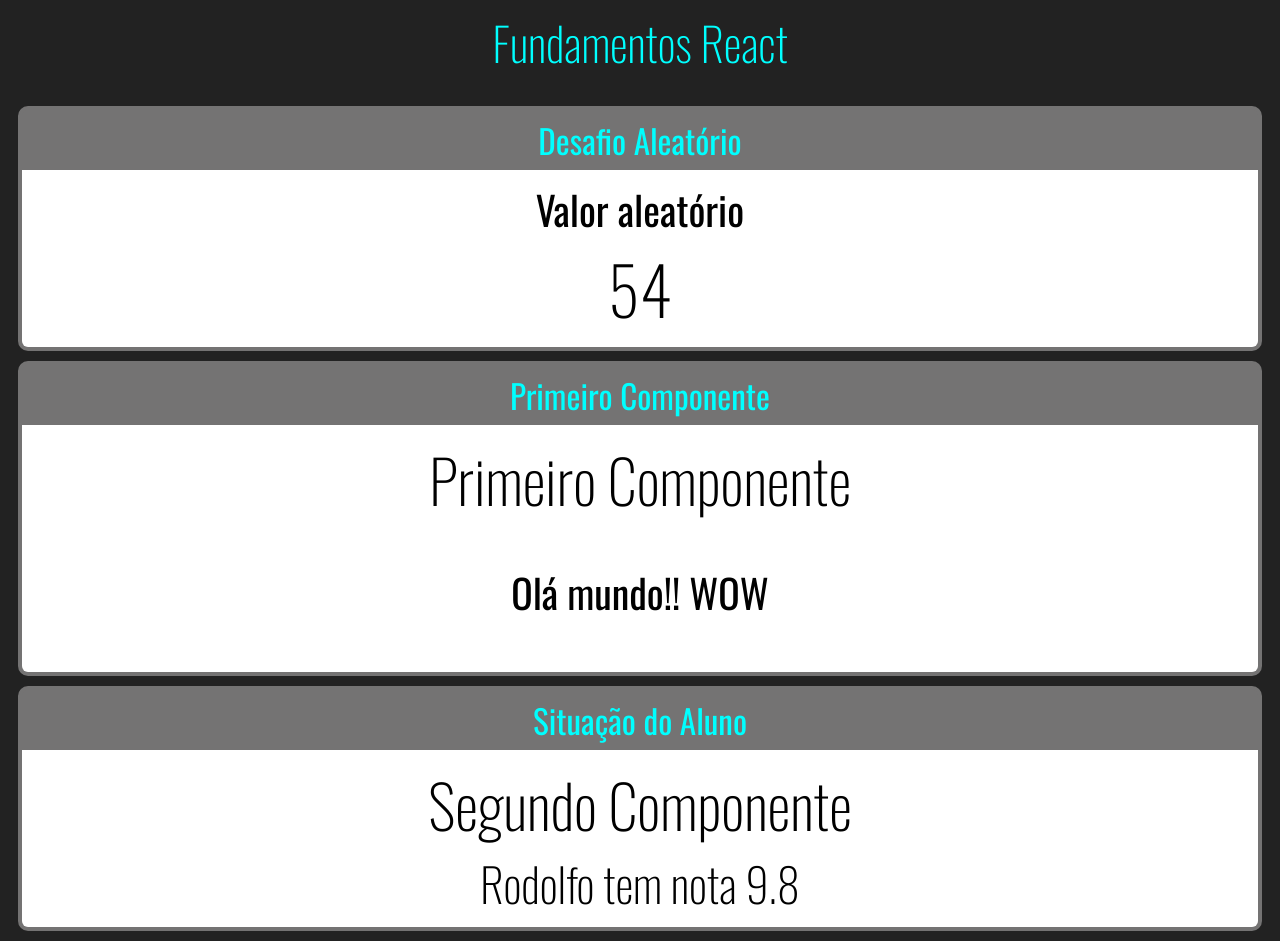
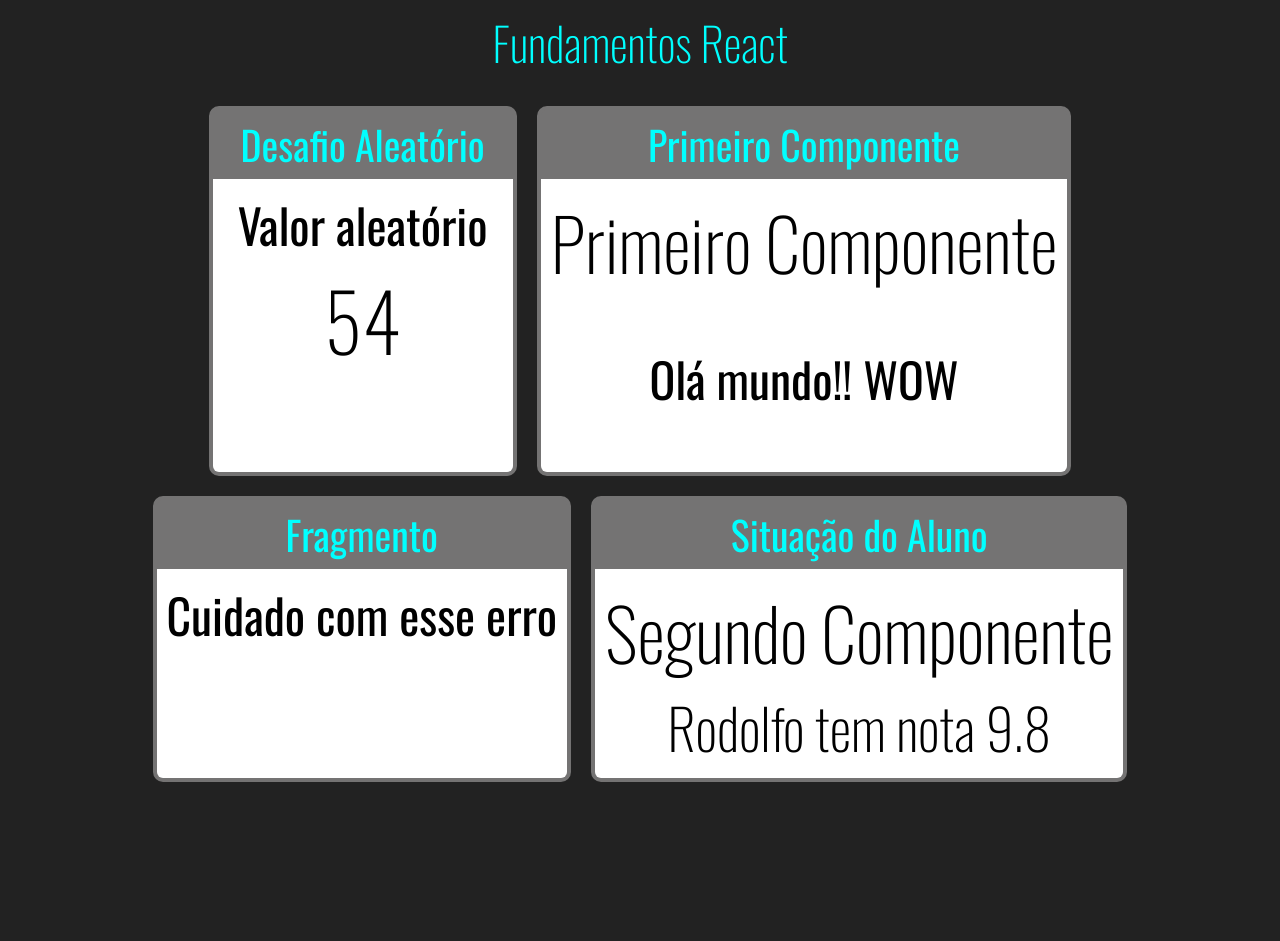
Before and after one commit to rodolfo-code/Curso-react-redux, a React (Create React App) app in the folder fundamentos-react/: page / in a window 1280 px wide. After the commit the page ends 800 px from the top, so only its background shows below. Built offline with nearby package versions, Linux system fonts and the light colour scheme.

Commit message:
estilizaçao de cards

```diff
--- /dev/null
+++ b/fundamentos-react/src/App.css
@@ -0,0 +1,5 @@
+.app .cards {
+  display: flex;
+  justify-content: center;
+  flex-wrap: wrap;
+}
--- a/fundamentos-react/src/App.jsx
+++ b/fundamentos-react/src/App.jsx
@@ -1,14 +1,17 @@
+import './App.css'
 import React from 'react';
 
 import Primeiro from './components/basicos/Primeiro'
 import ComParametro from './components/basicos/ComParametro';
 import Aleatorio from './components/basicos/Aleatorio';
 import Card from './components/layout/Card';
+import Fragmento from './components/basicos/Fragmento';
 
 export default function App(props) {
   return (
-    <div id='app'>
+    <div className='app'>
       <h1 className='title-header'>Fundamentos React</h1>
+      <div className='cards'>
         <Card titulo='Desafio Aleatório'>
           <Aleatorio
             min={ 2 }
@@ -18,6 +21,9 @@ export default function App(props) {
         <Card className='primeiro' titulo='Primeiro Componente'>
           <Primeiro />
         </Card>
+        <Card className='fragmento' titulo='Fragmento'>
+          <Fragmento />
+        </Card>
         <Card titulo='Situação do Aluno'>
           <ComParametro
             titulo='Segundo Componente'
@@ -26,5 +32,7 @@ export default function App(props) {
           />
         </Card>
       </div>
+
+    </div>
   )
 }
--- /dev/null
+++ b/fundamentos-react/src/components/basicos/Fragmento.jsx
@@ -0,0 +1,12 @@
+import React from 'react';
+
+const Fragmento = (props) => {
+  return (
+    <>
+      <div>Cuidado com esse erro</div>
+
+    </>
+   );
+}
+
+export default Fragmento;
--- a/fundamentos-react/src/components/layout/Card.css
+++ b/fundamentos-react/src/components/layout/Card.css
@@ -4,6 +4,9 @@
   border-radius: 10px;
   overflow: hidden;
   margin: 10px;
+  display: flex;
+  flex-direction: column;
+  min-width: 300px;
 }
 
 .card .title {
@@ -14,6 +17,7 @@
 }
 
 .card .content {
+  flex: 1;
   background-color: white;
   color: #000;
   padding: 10px;
```
Also changed, not shown: 1 other file (tests, documents, lock files or other folders). Lines whose indentation alone changed are shown as unchanged.
